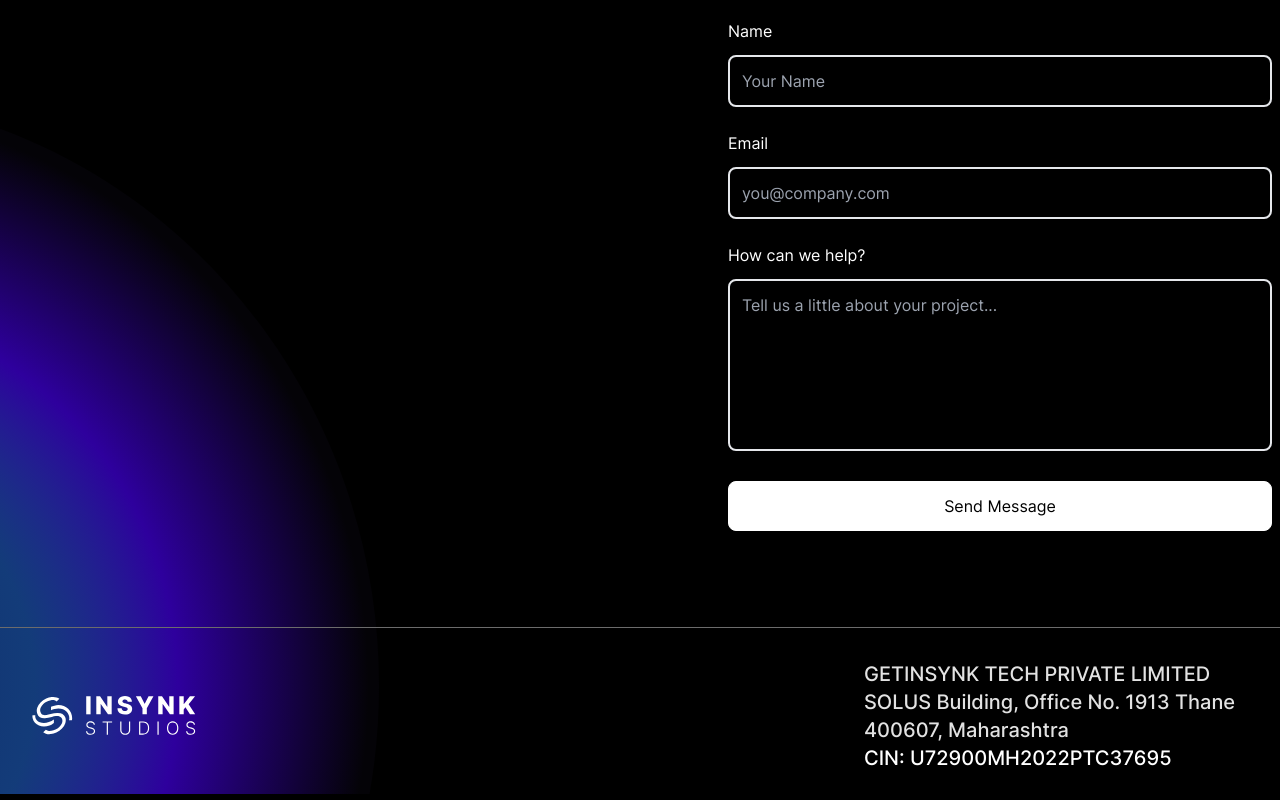
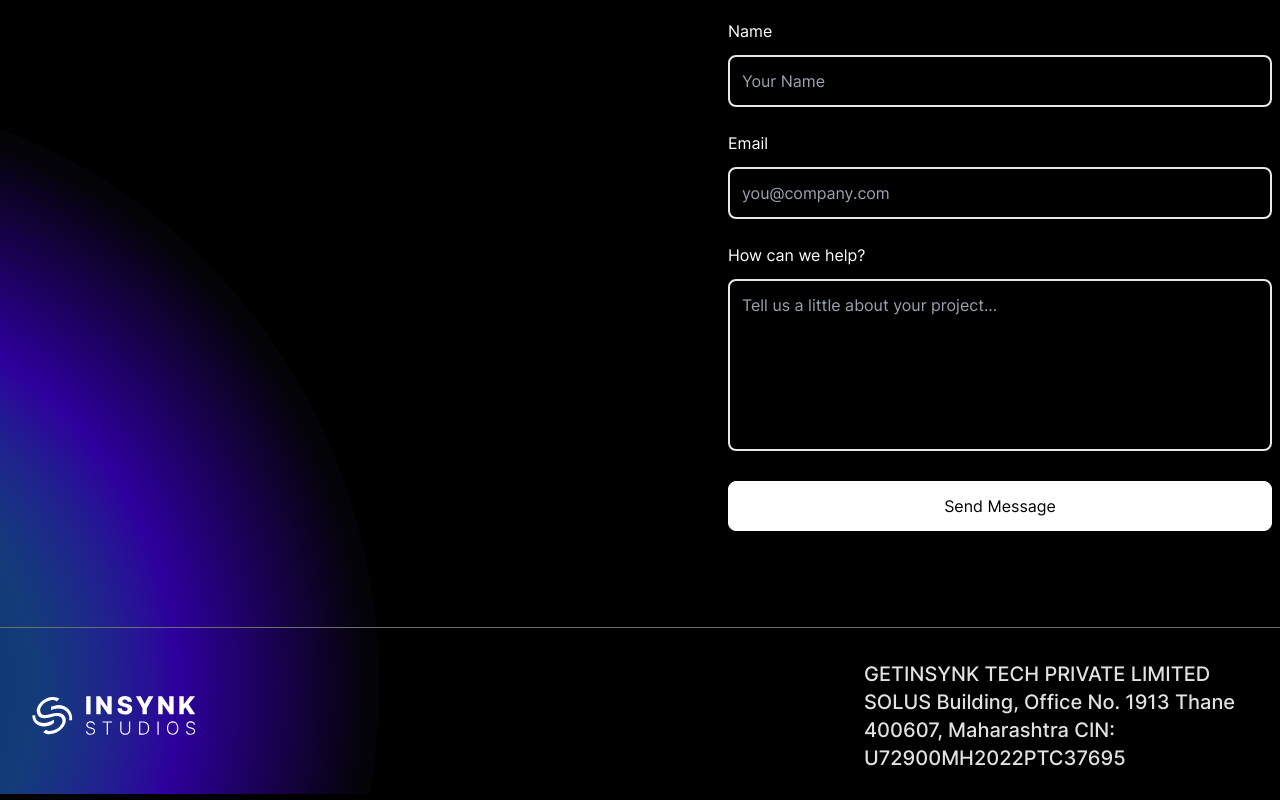
Before and after one commit to InSynk-Studios/web, a Next.js app: page / in a window 1280 px wide. Shown: the part 2543-3343 px from the top of the page. Built offline with nearby package versions, Linux system fonts and the light colour scheme.

Commit message:
fix: jsx pattern of footer.js

```diff
--- a/components/Footer.js
+++ b/components/Footer.js
@@ -12,15 +12,10 @@ export default function Footer() {
       <div className="max-w-screen-xl px-4 pt-8 mx-auto sm:px-6 lg:px-8 sm:flex sm:items-center sm:justify-between">
         <Image src={Logo} alt="" />
 
-        <span className="flex flex-col">
-          <p className="mt-4 font-inter-500 font-medium leading-7 text-lg md:text-xl text-center lg:w-96 text-[#E2E2E2] lg:text-left lg:mt-0">
-            GETINSYNK TECH PRIVATE LIMITED SOLUS Building, Office No. 1913 Thane
-            400607, Maharashtra
-          </p>
-          <p className="font-inter-500 font-medium text-lg md:text-xl text-center text-white lg:text-left lg:mt-0">
-            CIN: U72900MH2022PTC37695
-          </p>
-        </span>
+        <p className="mt-4 font-inter-500 font-medium leading-7 text-lg md:text-xl text-center lg:w-96 text-[#E2E2E2] lg:text-left lg:mt-0">
+          GETINSYNK TECH PRIVATE LIMITED SOLUS Building, Office No. 1913 Thane
+          400607, Maharashtra CIN: U72900MH2022PTC37695
+        </p>
       </div>
     </footer>
   );
```
